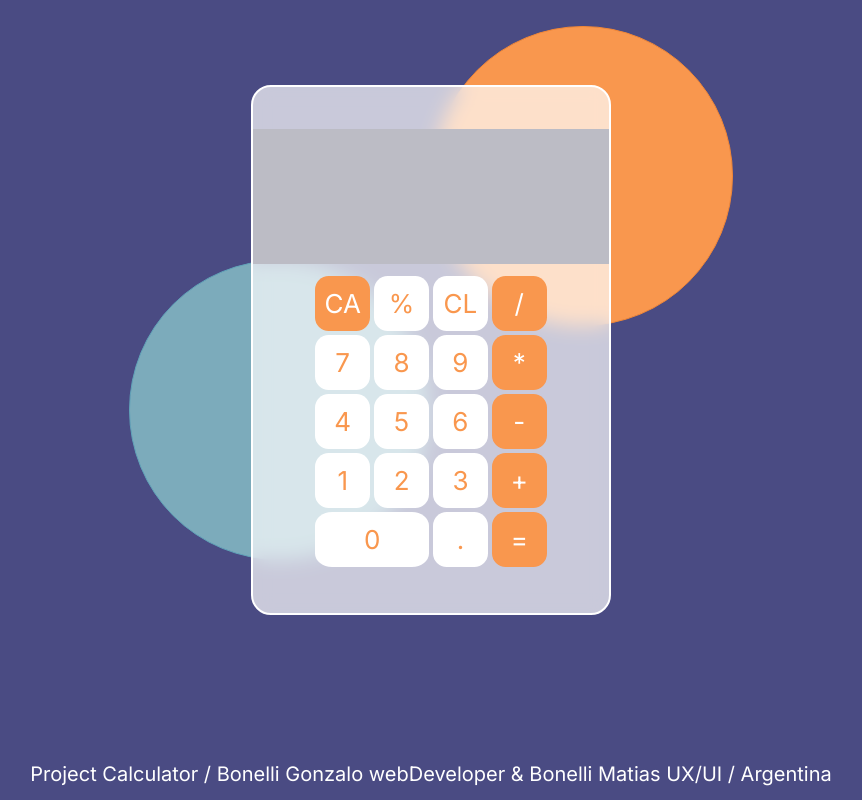
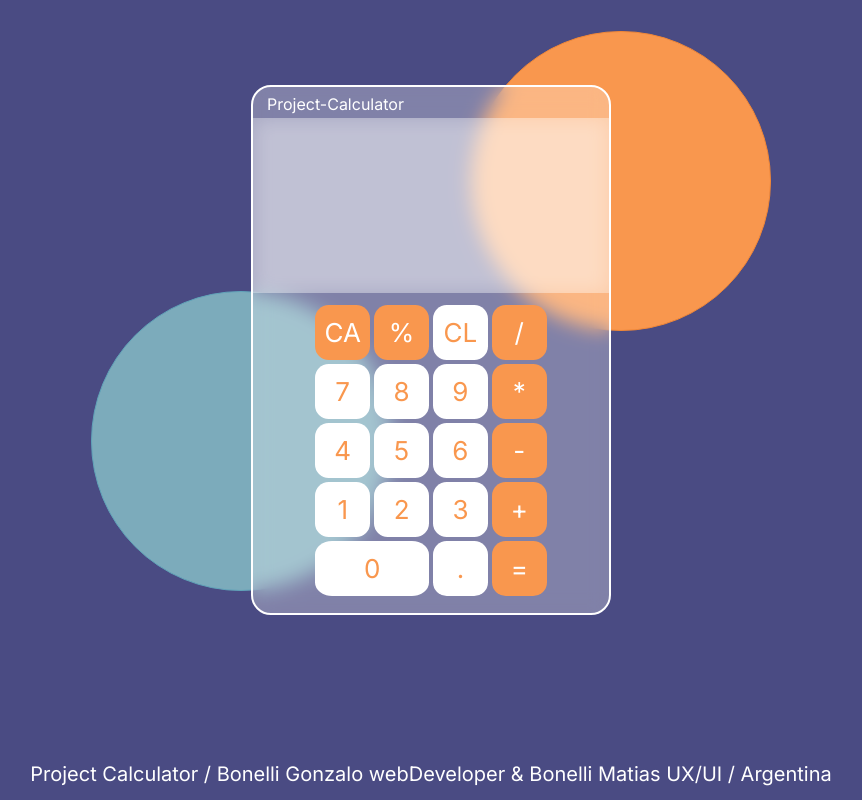
Before and after one commit to biosma/Project-Calculator, a plain HTML site: page index.html in a window 1280 px wide. Shown: the whole page, without its empty margins (209-1071 px from the left). Drawn offline with Linux system fonts and the light colour scheme.

Commit message:
Add files via upload
Funcionamiento de porcentaje, no poder agregar numeros a un resultado y correccion de estilos de manera correcta

```diff
--- a/index.html
+++ b/index.html
@@ -12,15 +12,15 @@
 <body>
     <main class="main">
         <div class="shape"></div>
-        <div class="shape-2"></div>
         <div class = 'conteiner'>
+            <p class="brand">Project-Calculator</p>
             <div class='pantalla'>
                 <div class='screenOp'></div>
                 <div class='screenNum'></div>
             </div>
             <div class='grid'>
                 <button class='grid-item' id='clear-all-button' value="CA" data-key="46">CA</button>
-                <button class='grid-item' id='percent' value="%" data-key="53">%</button>
+                <button class='grid-item operando' id='percent' value="%" data-key="53">%</button>
                 <button class='grid-item' id='clear-last-button' value="CL" data-key="8">CL</button>
                 <button class='grid-item operando' id='divide' value="/" data-key="111">/</button>
                 <button class='grid-item numero' id='7' value="7" data-key="55">7</button>
@@ -40,6 +40,7 @@
                 <button class='grid-item' id='equal' value="=" data-key="13">=</button>
             </div>
         </div>
+        <div class="shape-2"></div>
         <footer class="footer">Project Calculator / Bonelli Gonzalo webDeveloper & Bonelli Matias UX/UI / Argentina</footer>
     </main>
     <script src="script.js"></script>
--- a/script.js
+++ b/script.js
@@ -38,13 +38,15 @@ function handleKeyboardInput(e){
 numButtons.forEach((button) => button.addEventListener("click", addNum));
 
 function addNum(e){
-        if(e.target.value=="." && dotted==false){
+        if(e.target.value=="." && dotted==false && result == ""){
             screenNum.innerHTML += e.target.value;
             dotted = true;
         } else if(dotted == true && e.target.value == "."){
             return screenNum.innerHTML;
-        } else{
+        } else if (result == ""){
             screenNum.innerHTML += e.target.value;
+        }else{
+            return screenNum.innerHTML;
         }
 }
 
@@ -69,6 +71,7 @@ function addOp(e){
     operand = e.target.value;
     firstInput = screenNum.innerHTML;
     dotted = false;
+    result = "";
     screenOp.innerHTML = firstInput + operand;
     screenNum.innerHTML = "";
 }
@@ -130,6 +133,9 @@ function times(a, b){
 function divide(a, b){
     return (a / b);
 }
+function percent(a, b){
+    return (a/100)*b;
+}
 function operate(a, b, op){
     a = Number(a)
     b = Number(b)
@@ -143,6 +149,9 @@ function operate(a, b, op){
         case '/':
             if(b === 0) return null
             else return divide(a, b);
+        case "%":
+            if(b === 0) return null
+            else return percent(a, b);
         default:
             return null;
     }
--- a/styles.css
+++ b/styles.css
@@ -24,49 +24,66 @@ body {
     padding: 10px;
     margin-top: 50px;
 }
+.shape, .shape-2{
+    min-width: 300px;
+}
 .shape{
     content: "";
-    position: absolute;
-    z-index: -1;
+    position: relative;
+    z-index: -5;
     width: 300px;
     height: 300px;
-    top: 1rem;
-    right: 13rem;
+    top: -6.5rem;
+    left: 20rem;
     background-color: #F9974E;
     border: 1px solid #f18736;
     border-radius: 50% 50% 50% 50% / 50% 50% 50% 50%;
 }
 .shape-2{
     content: "";
-    position: absolute;
-    z-index: -1;
+    position: relative;
+    z-index: -5;
     width: 300px;
     height: 300px;
-    top: 10rem;
-    left: 13rem;
+    top: 3.5rem;
+    left: -20rem;
     background-color: #7CABBB;
     border: 1px solid #60a3b9;
     border-radius: 50% 50% 50% 50% / 50% 50% 50% 50%;
 }
 .conteiner{
+    position: relative;
     z-index: 5;
     height: 530px;
     width: 360px;
+    min-width: 360px;
     display: flex;
     flex-direction: column;
     align-items: center;
     justify-content: center;
-    background: rgba(255, 255, 255, .7);
+    background: rgba(255, 255, 255, .3);
 	-webkit-backdrop-filter: blur(10px);
 	backdrop-filter: blur(10px);
     border: 2px solid #ffffff;
     border-radius: 20px;
 }
+.brand{
+    display: flex;
+    width: 100%;
+    padding: 0;
+    padding-left: 14px;
+    color: #ffffff;
+    text-align: start;
+    font-size: 16px;
+}
 .pantalla{
     background-color: #bcbcc5;
-    height: 135px;
+    color: #ffffff;
+    background: rgba(255, 255, 255, .3);
+	-webkit-backdrop-filter: blur(10px);
+	backdrop-filter: blur(10px);
+    height: 175px;
     width: 100%;
-    margin-top: 8px;
     padding: 8px;
     text-align: right;
 }
```
